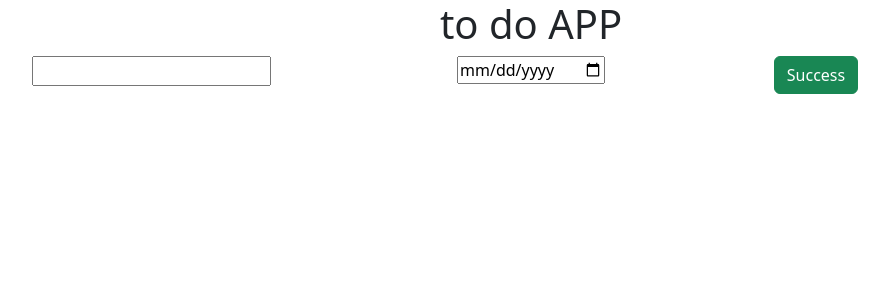
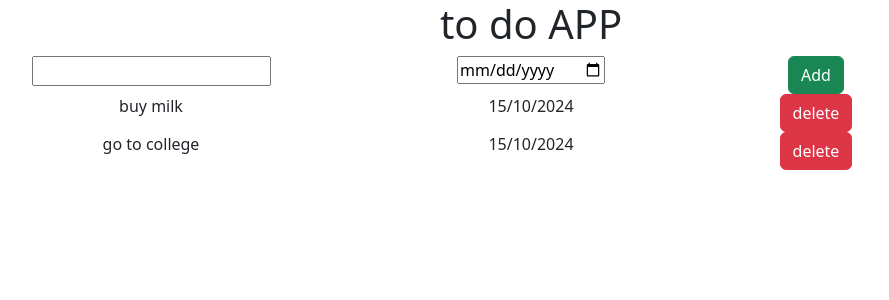
Before and after one commit to baba-shashank/to-do-list-from-react, a React (Vite) app: page / in a window 1280 px wide. Shown: the top 300 px of the page, without its empty margins (109-998 px from the left). Built offline with nearby package versions, Linux system fonts and the light colour scheme.

Commit message:
with completed component

```diff
--- a/src/App.jsx
+++ b/src/App.jsx
@@ -1,24 +1,14 @@
 import "bootstrap/dist/css/bootstrap.min.css";
 import AppName from "./components/AppName";
+import Entry from "./components/Entry";
+import Items from "./components/items";
 function App() {
   return (
     <center>
       <AppName></AppName>
-      <div class="container text-center">
-        <div class="row">
-          <div class="col-sm-4">
-            <input type="text" />
-          </div>
-          <div class="col-sm-4">
-            <input type="date" name="" id="" />
-          </div>
-          <div class="col-sm-2">
-            <button type="button" class="btn btn-success">
-              Success
-            </button>
-          </div>
-        </div>
-      </div>
+      <Entry></Entry>
+      <Items work={"buy milk"} date={"15/10/2024"}></Items>
+      <Items work={"go to college"} date={"15/10/2024"}></Items>
     </center>
   );
 }
--- /dev/null
+++ b/src/components/Entry.jsx
@@ -0,0 +1,21 @@
+function Entry() {
+  return (
+    <div class="container text-center">
+      <div class="row">
+        <div class="col-sm-4">
+          <input type="text" />
+        </div>
+        <div class="col-sm-4">
+          <input type="date" name="" id="" />
+        </div>
+        <div class="col-sm-2">
+          <button type="button" class="btn btn-success">
+            Add
+          </button>
+        </div>
+      </div>
+    </div>
+  );
+}
+
+export default Entry;
--- /dev/null
+++ b/src/components/items.jsx
@@ -0,0 +1,20 @@
+function Items({ work, date }) {
+  return (
+    <div class="container text-center">
+      <div class="row">
+        <div class="col-sm-4" key={[work]}>
+          {work}
+        </div>
+        <div class="col-sm-4" key={date}>
+          {date}
+        </div>
+        <div class="col-sm-2">
+          <button type="button" class="btn btn-danger">
+            delete
+          </button>
+        </div>
+      </div>
+    </div>
+  );
+}
+export default Items;
```
